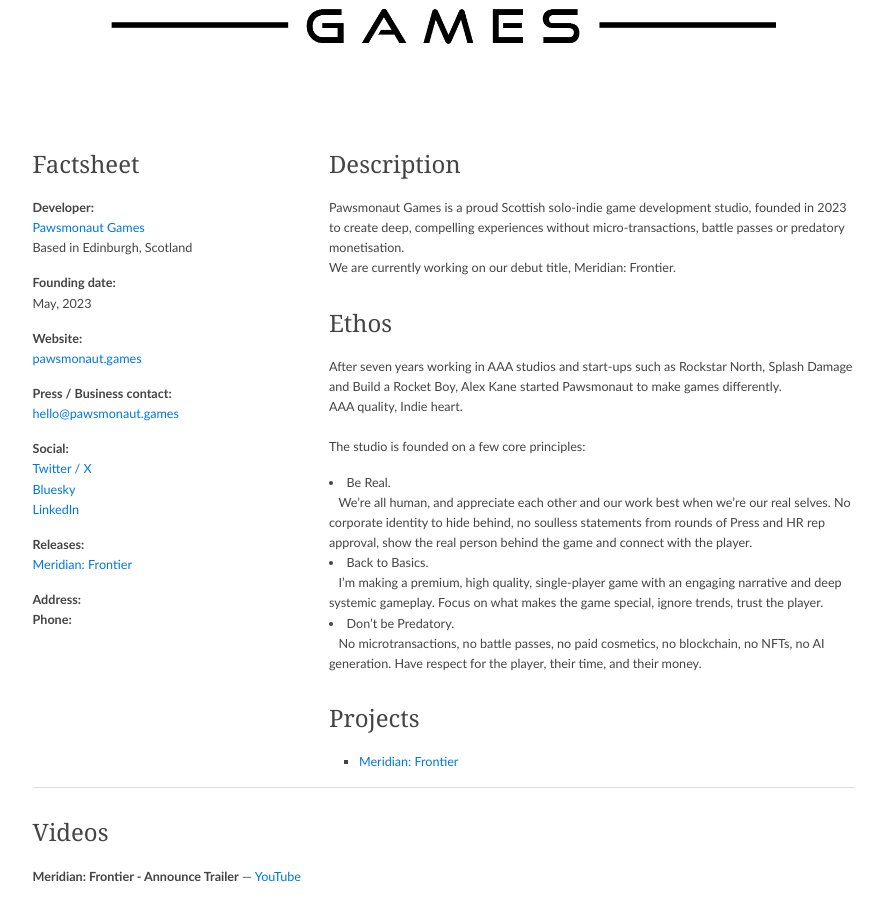
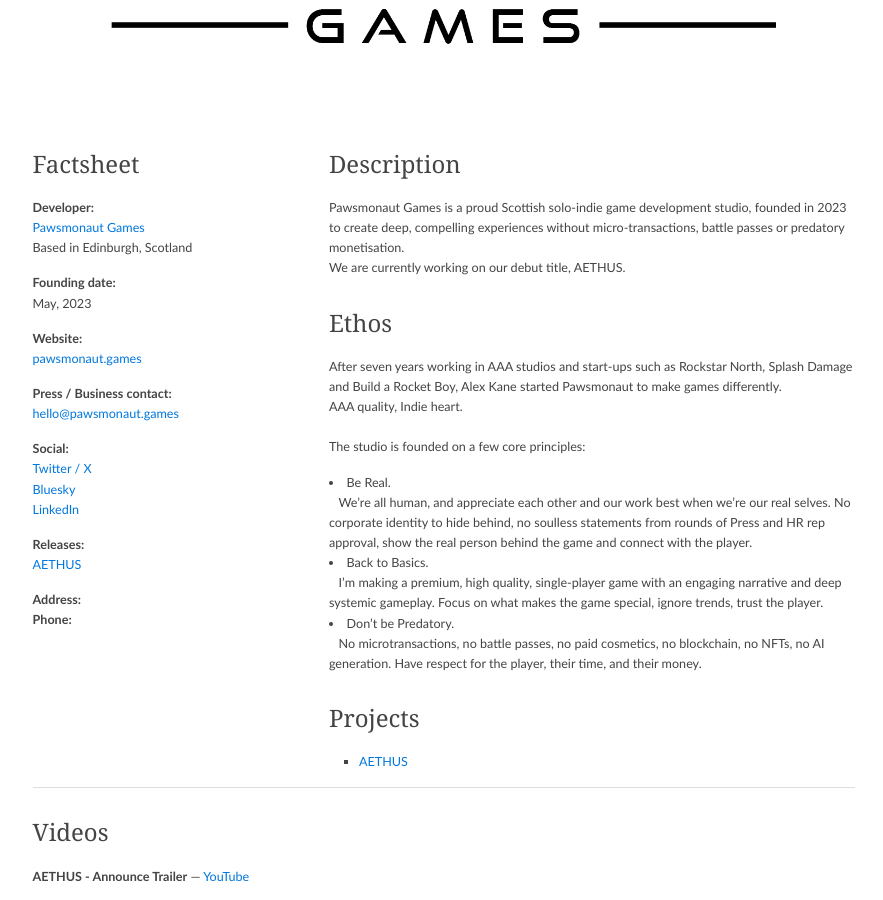
Before and after one commit to PawsmonautGames/PawsmonautGames.github.io, a Jekyll site: the page press/index.html, which Jekyll copies as it is, in a window 1280 px wide and 1400 px high, scrolled down 539 px. Shown: the top 900 px of the window, without its empty margins (350-1233 px from the left). Built offline with Jekyll 4.4.1, drawn with Linux system fonts in a browser that asks for light colours; some of the changed text lies outside the part shown; grey boxes are pictures that could not be loaded.

```diff
--- a/press/data.xml
+++ b/press/data.xml
@@ -36,7 +36,7 @@
   <description>
 	  Pawsmonaut Games is a proud Scottish solo-indie game development studio, founded in 2023 to create deep, compelling experiences without micro-transactions, battle passes or predatory monetisation.
 
-	  We are currently working on our debut title, Meridian: Frontier.
+	  We are currently working on our debut title, AETHUS.
   </description>
 
   <!-- Choose between a single block: -->
@@ -47,7 +47,7 @@
 
   <trailers>
     <trailer>
-      <name>Meridian: Frontier - Announce Trailer</name>
+      <name>AETHUS - Announce Trailer</name>
 
       <!-- Pick one: -->
       <youtube>
@@ -56,7 +56,7 @@
 
     </trailer>
 	  <trailer>
-		<name>Meridian: Frontier - Gameplay Sizzle Reel</name>
+		<name>AETHUS - Gameplay Sizzle Reel</name>
 
 		<!-- Pick one: -->
 		<youtube>
--- a/press/index.html
+++ b/press/index.html
@@ -129,7 +129,7 @@
 
                 <dt>Releases:</dt>
                 <dd>
-                  <a href="product/index.html">Meridian: Frontier</a>
+                  <a href="product/index.html">AETHUS</a>
                 </dd>
 
                 <dt>Address:</dt>
@@ -145,7 +145,7 @@
               <p>
               	  Pawsmonaut Games is a proud Scottish solo-indie game development studio, founded in 2023 to create deep, compelling experiences without micro-transactions, battle passes or predatory monetisation.
               	  <br>
-              	  We are currently working on our debut title, Meridian: Frontier.
+              	  We are currently working on our debut title, AETHUS.
                 </p>
 
               <h2 id="history">Ethos</h2>
@@ -172,7 +172,7 @@
               <h2 id="projects">Projects</h2>
               <ul>
                 <li>
-                  <a href="product/index.html">Meridian: Frontier</a>
+                  <a href="product/index.html">AETHUS</a>
                 </li>
               </ul>
             </article>
@@ -183,7 +183,7 @@
 
             <div>
               <p>
-                <strong>Meridian: Frontier - Announce Trailer</strong> — <a href="https://www.youtube.com/embed/UqILzqs27BA?rel=0">YouTube</a>
+                <strong>AETHUS - Announce Trailer</strong> — <a href="https://www.youtube.com/embed/UqILzqs27BA?rel=0">YouTube</a>
               </p>
 
               <div class="video-player">
@@ -194,7 +194,7 @@
             </div>
             <div>
               <p>
-                <strong>Meridian: Frontier - Gameplay Sizzle Reel</strong> — <a href="https://www.youtube.com/embed/wKIN78cM6MQ?rel=0">YouTube</a>
+                <strong>AETHUS - Gameplay Sizzle Reel</strong> — <a href="https://www.youtube.com/embed/wKIN78cM6MQ?rel=0">YouTube</a>
               </p>
 
               <div class="video-player">
```
Also changed, not shown: press/product/data.xml (+8 -27 lines), press/product/index.html (+12 -33 lines).
